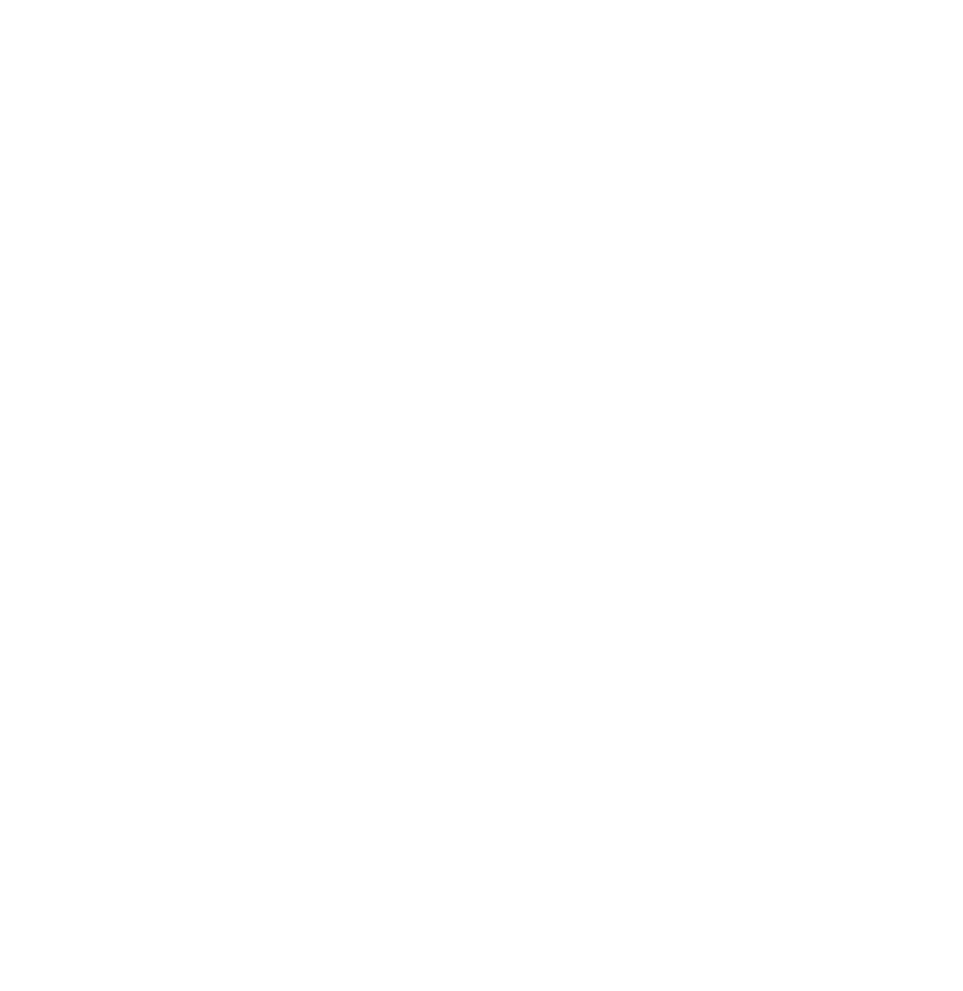
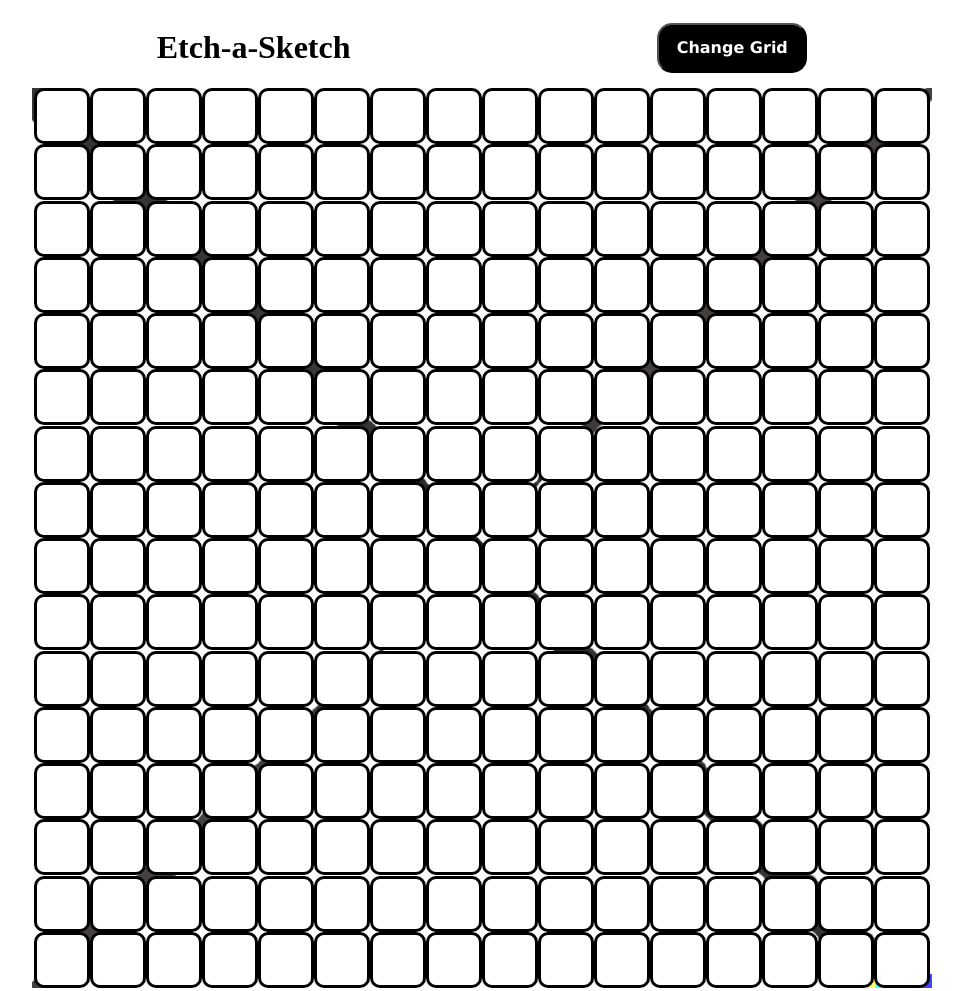
Before and after one commit to sofoniasElala/Etch-a-Sketch, a plain HTML site: page index.html in a window 1280 px wide. Shown: the whole page, without its empty margins (158-1121 px from the left). Before the commit the page ends 800 px from the top, so only its background shows below. Drawn offline with Linux system fonts and the light colour scheme.

Commit message:
add a button with an event listener
the button allows the user to enter a new grid size

```diff
--- a/eas.js
+++ b/eas.js
@@ -1,4 +1,5 @@
 const container = document.querySelector('.container');
+const button = document.querySelector('#changeGrid');
 
 for(let s = 1; s <= 256; s++){
     const square = document.createElement('div');
@@ -9,3 +10,7 @@ for(let s = 1; s <= 256; s++){
     })
     container.appendChild(square);
 }
+
+button.addEventListener('click', () => {
+    const newGrid = prompt('Must be between 16 - 100', 16);
+})
--- a/index.html
+++ b/index.html
@@ -3,10 +3,15 @@
     <head>
         <meta charset="utf-8">
         <title>Etch-a-Sketch</title>
+        <link rel="stylesheet" href="./style.css">
         <script src="./eas.js" defer></script>
     </head>
 
     <body>
+        <div class="header">
+            <h1>Etch-a-Sketch</h1>
+            <button id="changeGrid">Change Grid</button>
+         </div>
         <div class="container"></div>
     </body>
 </html>
--- a/style.css
+++ b/style.css
@@ -1,6 +1,7 @@
 .container {
     display: flex;
     justify-content: center;
+    align-items: center;
     flex-wrap: wrap;
     width: 900px;
     height: 900px;
@@ -16,3 +17,20 @@
     border-radius: 10px;
 
 }
+
+.header {
+    display: flex;
+    justify-content: space-evenly;
+    align-items: center;
+}
+
+#changeGrid {
+    height: 50px;
+    width: 150px;
+    border-radius: 15px;
+    font-family:Verdana, Geneva, Tahoma, sans-serif;
+    font-weight: 800;
+    font-size: medium;
+    color: white;
+    background-color: black;
+}
```
